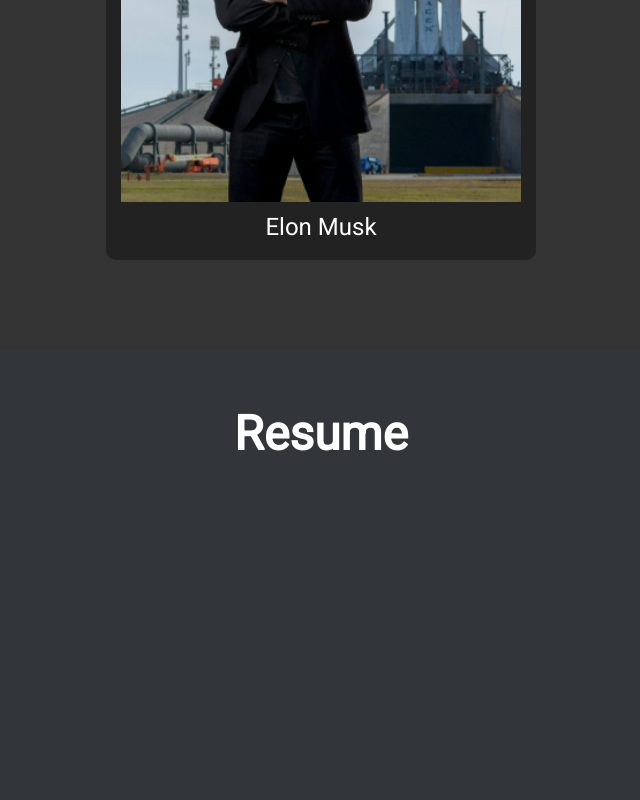
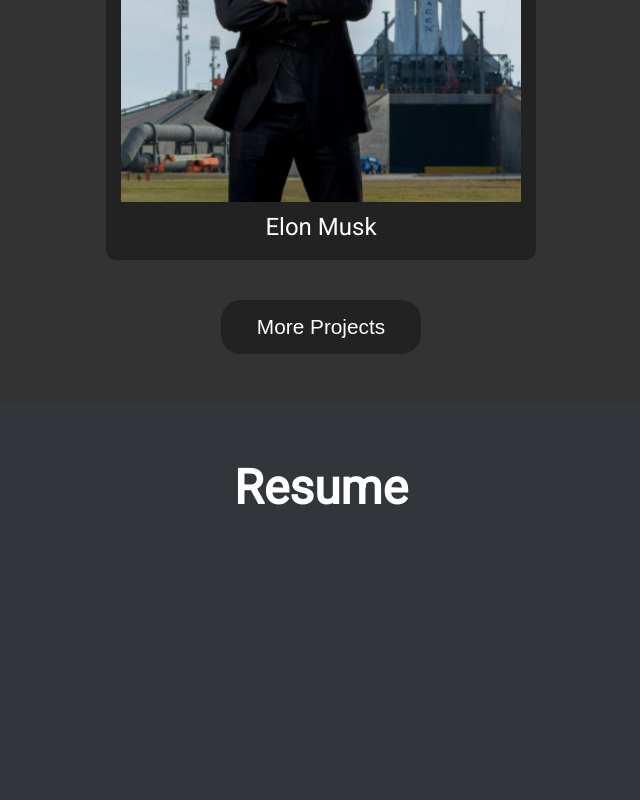
Before and after one commit to Derrickdog/portfolio, a plain HTML site: page index.html in a window 1280 px wide. Shown: the part 3040-3840 px from the top of the page, without its empty margins (319-959 px from the left). Drawn offline with Linux system fonts and the light colour scheme.

Commit message:
Add more projects button

```diff
--- a/index.html
+++ b/index.html
@@ -56,6 +56,7 @@
                 <p class="project-title">Elon Musk</p>
             </a>
         </div>
+        <a href="https://www.github.com/derrickdog" target="_blank"><button class="button">More Projects</button></a>
     </section>
 
     <section id="resume">
--- a/style.css
+++ b/style.css
@@ -102,6 +102,9 @@ header{
     width: 100%;
     background-color: #333;
     padding: 50px 0;
+    display: flex;
+    flex-direction: column;
+    align-items: center;
 }
 
 .projects-grid{
@@ -133,6 +136,22 @@ header{
     transition: background-color 1s;
 }
 
+.button{
+    background-color: #222;
+    color: white;
+    padding: 15px;
+    border: none;
+    width: 200px;
+    border-radius: 20px;
+    font-size: 1.3rem
+}
+
+.button:hover{
+    background-color: #4AC0F2;
+    transition: background-color 1s;
+    cursor: pointer;
+}
+
 /* resume */
 #resume{
     width: 100%;
```
